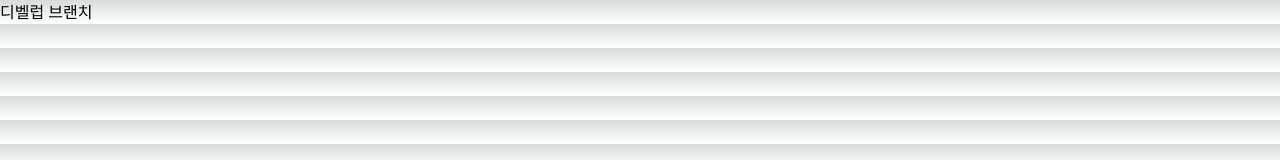
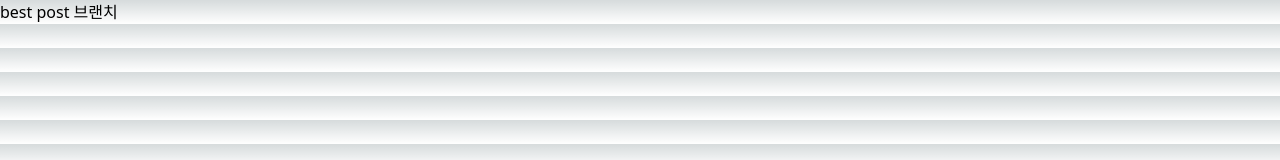
Before and after one commit to codeit-6th-part3-7team/7team-next-project, a Next.js app: page / in a window 1280 px wide. Shown: the top 160 px of the page. Built offline with nearby package versions, Linux system fonts and the light colour scheme.

Commit message:
initial commit

```diff
--- a/pages/index.tsx
+++ b/pages/index.tsx
@@ -1,3 +1,3 @@
 export default function Home() {
-  return <h1>디벨럽 브랜치</h1>;
+  return <h1>best post 브랜치</h1>;
 }
```
